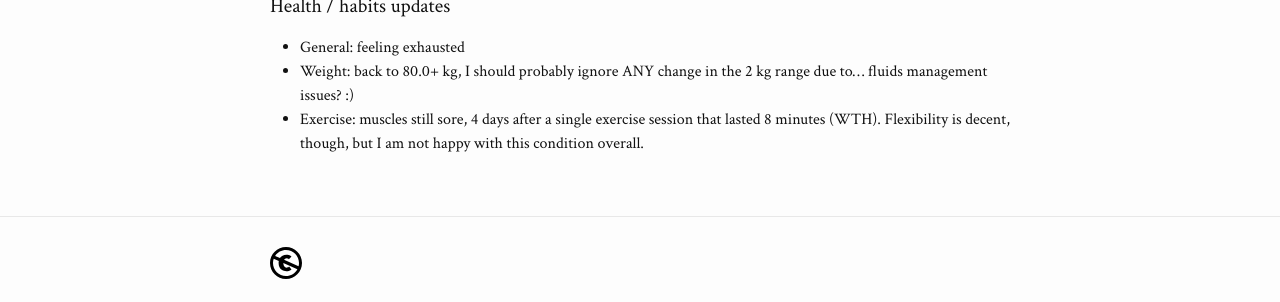
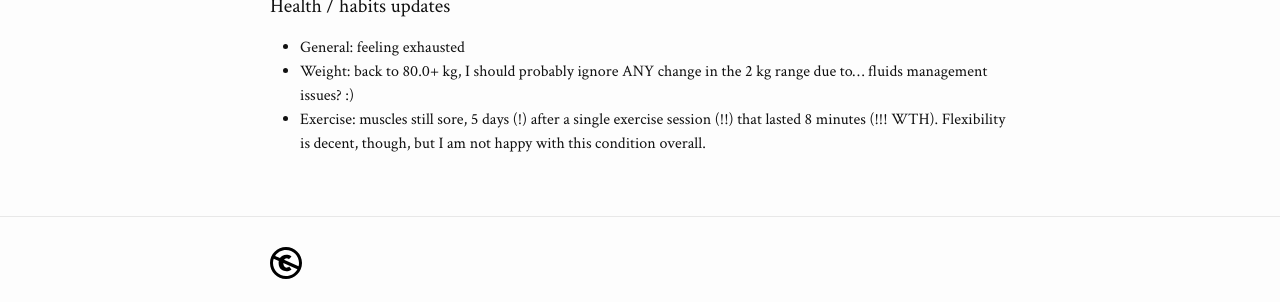
Before and after one commit to simonvaucher/simonvaucher.github.io, a Jekyll site: the page built from _posts/2018/2018-07/2018-07-28-day-27.md, in a window 1280 px wide, cut to the strip 518-820 px from the top of the page. Built offline with Jekyll 4.4.1, drawn with Linux system fonts in a browser that asks for light colours; a script that is not in the unit is left out.

Commit message:
typo fixes

```diff
--- a/_posts/2018/2018-07/2018-07-28-day-27.md
+++ b/_posts/2018/2018-07/2018-07-28-day-27.md
@@ -10,4 +10,4 @@ categories: blog
 #### Health / habits updates
 - General: feeling exhausted
 - Weight: back to 80.0+ kg, I should probably ignore ANY change in the 2 kg range due to... fluids management issues? :)
-- Exercise: muscles still sore, 4 days after a single exercise session that lasted 8 minutes (WTH). Flexibility is decent, though, but I am not happy with this condition overall.
+- Exercise: muscles still sore, 5 days (!) after a single exercise session (!!) that lasted 8 minutes (!!! WTH). Flexibility is decent, though, but I am not happy with this condition overall.
```
Also changed, not shown: _posts/2018/2018-07/2018-07-27-day-26.md (+1 -1 lines).
